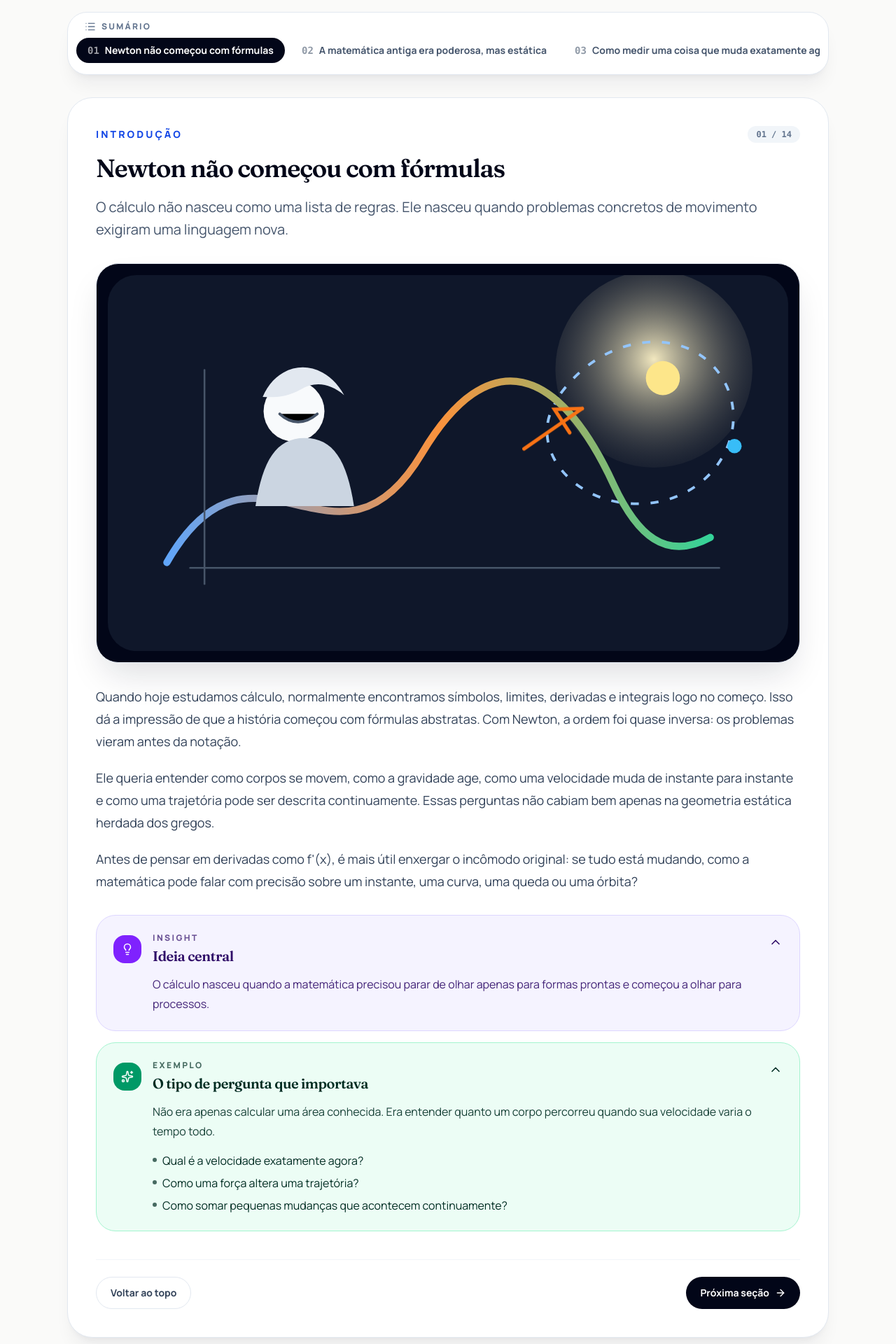
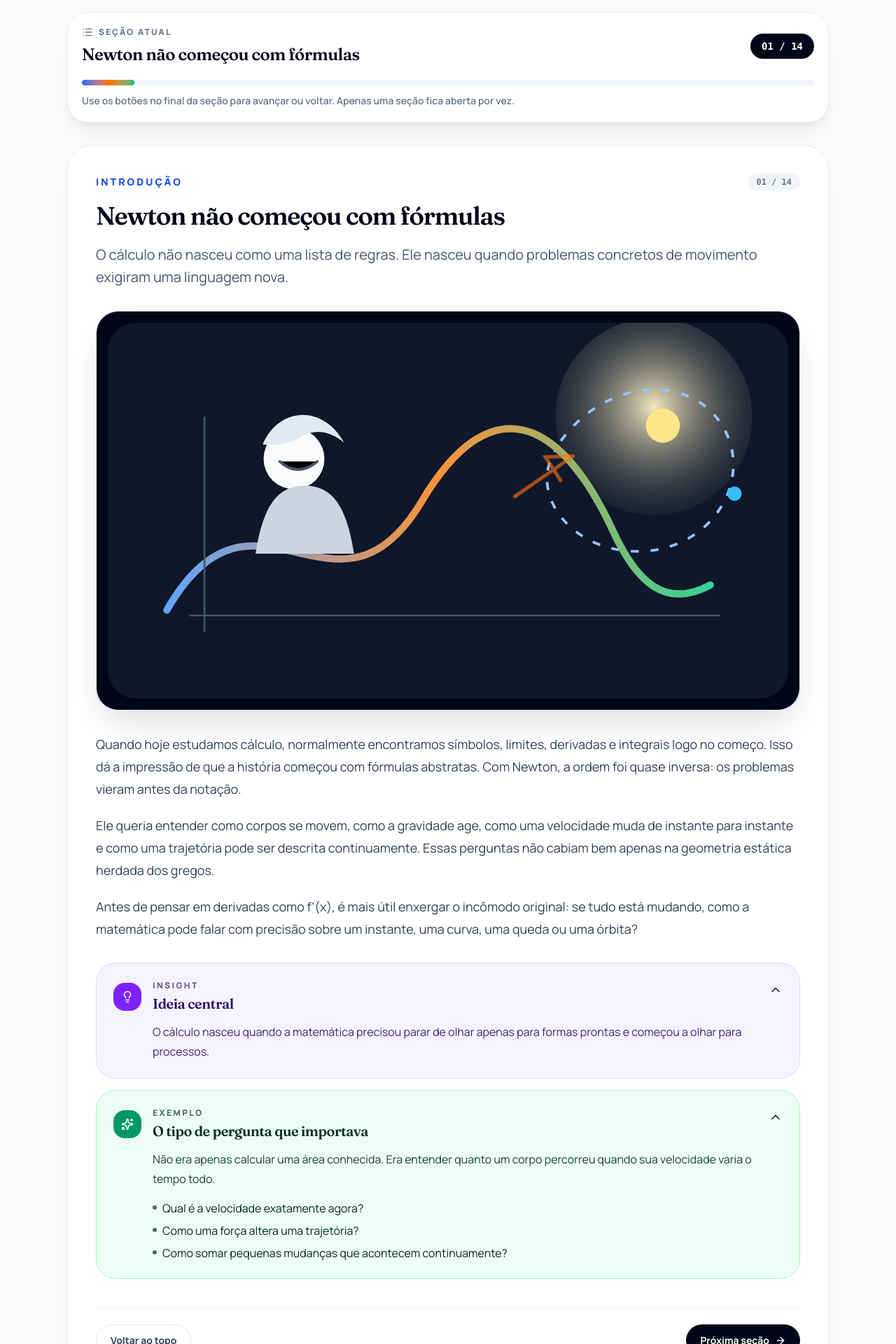
Before and after one commit to matheusz-nied/Orbitarium, a React (Vite) app: page /aula/newton-calculo in a window 1280 px wide. Shown: the part 740-2660 px from the top of the page at 70% size. Built offline with nearby package versions, Linux system fonts and the light colour scheme.

Commit message:
refactor: replace auto-scrolling intersection observer with manual state-based section navigation in LessonPage

```diff
--- a/src/pages/LessonPage.tsx
+++ b/src/pages/LessonPage.tsx
@@ -1,6 +1,6 @@
 import { motion } from "motion/react";
 import { ArrowRight, ChevronLeft, Home, List } from "lucide-react";
-import { useEffect, useMemo, useState } from "react";
+import { useEffect, useState } from "react";
 import { Link, useParams } from "react-router-dom";
 import { InfoBox } from "../components/InfoBox";
 import {
@@ -23,42 +23,29 @@ import type { LessonContent, LessonSection } from "../types/content";
 export function LessonPage() {
   const { contentId } = useParams();
   const content = contentId ? getContentById(contentId) : undefined;
-  const [activeSection, setActiveSection] = useState<string | undefined>(
-    content?.sections[0]?.id,
-  );
-
-  const sectionIds = useMemo(() => content?.sections.map((section) => section.id) ?? [], [content]);
+  const [activeSectionIndex, setActiveSectionIndex] = useState(0);
 
   useEffect(() => {
-    if (!sectionIds.length) {
+    setActiveSectionIndex(0);
+    window.requestAnimationFrame(() => {
+      window.scrollTo({ top: 0, behavior: "auto" });
+    });
+  }, [content?.id]);
+
+  const moveToSection = (sectionIndex: number) => {
+    if (!content) {
       return;
     }
 
-    const observer = new IntersectionObserver(
-      (entries) => {
-        const visible = entries
-          .filter((entry) => entry.isIntersecting)
-          .sort((a, b) => b.intersectionRatio - a.intersectionRatio)[0];
-
-        if (visible?.target.id) {
-          setActiveSection(visible.target.id);
-        }
-      },
-      {
-        rootMargin: "-18% 0px -62% 0px",
-        threshold: [0.1, 0.25, 0.5],
-      },
-    );
-
-    sectionIds.forEach((id) => {
-      const element = document.getElementById(id);
-      if (element) {
-        observer.observe(element);
-      }
+    const nextIndex = Math.min(Math.max(sectionIndex, 0), content.sections.length - 1);
+    setActiveSectionIndex(nextIndex);
+    window.requestAnimationFrame(() => {
+      document.getElementById("lesson-stage")?.scrollIntoView({
+        behavior: "smooth",
+        block: "start",
+      });
     });
-
-    return () => observer.disconnect();
-  }, [sectionIds]);
+  };
 
   if (!content) {
     return (
@@ -84,6 +71,10 @@ export function LessonPage() {
   const secondaryCategory = content.secondaryCategoryId
     ? getCategoryById(content.secondaryCategoryId)
     : undefined;
+  const activeSection = content.sections[activeSectionIndex] ?? content.sections[0];
+  const previousSection = content.sections[activeSectionIndex - 1];
+  const nextSection = content.sections[activeSectionIndex + 1];
+  const progressPercentage = ((activeSectionIndex + 1) / content.sections.length) * 100;
 
   return (
     <>
@@ -153,45 +144,49 @@ export function LessonPage() {
           </div>
         </header>
 
-        <div className="mx-auto max-w-6xl px-4 py-8 sm:px-6 lg:px-8">
+        <div className="mx-auto max-w-6xl px-4 py-8 sm:px-6 lg:px-8" id="lesson-stage">
           <aside className="mb-8">
-            <div className="rounded-[1.75rem] border border-slate-200 bg-white p-3 shadow-xl shadow-slate-900/5">
-              <div className="mb-2 flex items-center gap-2 px-3 text-xs font-black uppercase tracking-[0.18em] text-slate-500">
-                <List size={16} aria-hidden="true" />
-                Sumário
+            <div className="rounded-[1.75rem] border border-slate-200 bg-white p-5 shadow-xl shadow-slate-900/5">
+              <div className="flex flex-col gap-4 sm:flex-row sm:items-center sm:justify-between">
+                <div>
+                  <div className="flex items-center gap-2 text-xs font-black uppercase tracking-[0.18em] text-slate-500">
+                    <List size={16} aria-hidden="true" />
+                    Seção atual
+                  </div>
+                  <h2 className="mt-2 font-display text-2xl font-semibold tracking-tight text-slate-950">
+                    {activeSection.title}
+                  </h2>
+                </div>
+                <span className="rounded-full bg-slate-950 px-4 py-2 font-mono text-sm font-black text-white">
+                  {String(activeSectionIndex + 1).padStart(2, "0")} /{" "}
+                  {String(content.sections.length).padStart(2, "0")}
+                </span>
               </div>
-              <nav className="flex gap-2 overflow-x-auto pb-1" aria-label="Seções da aula">
-                {content.sections.map((section, index) => (
-                  <a
-                    className={[
-                      "shrink-0 rounded-full px-4 py-2 text-sm font-bold transition",
-                      activeSection === section.id
-                        ? "bg-slate-950 text-white"
-                        : "text-slate-600 hover:bg-slate-50 hover:text-slate-950",
-                    ].join(" ")}
-                    href={`#${section.id}`}
-                    key={section.id}
-                  >
-                    <span className="mr-2 font-mono opacity-60">{String(index + 1).padStart(2, "0")}</span>
-                    {section.title}
-                  </a>
-                ))}
-              </nav>
+              <div className="mt-5 h-2 overflow-hidden rounded-full bg-slate-100" aria-hidden="true">
+                <div
+                  className="h-full rounded-full bg-gradient-to-r from-blue-600 via-orange-500 to-emerald-500 transition-[width] duration-300"
+                  style={{ width: `${progressPercentage}%` }}
+                />
+              </div>
+              <p className="mt-3 text-sm font-semibold text-slate-500">
+                Use os botões no final da seção para avançar ou voltar. Apenas uma seção fica
+                aberta por vez.
+              </p>
             </div>
           </aside>
 
           <div className="grid gap-10">
-            {content.sections.map((section, index) => (
-              <LessonSectionView
-                content={content}
-                index={index}
-                key={section.id}
-                section={section}
-                totalSections={content.sections.length}
-                previousSection={content.sections[index - 1]}
-                nextSection={content.sections[index + 1]}
-              />
-            ))}
+            <LessonSectionView
+              content={content}
+              index={activeSectionIndex}
+              key={activeSection.id}
+              section={activeSection}
+              totalSections={content.sections.length}
+              previousSection={previousSection}
+              nextSection={nextSection}
+              onNext={() => moveToSection(activeSectionIndex + 1)}
+              onPrevious={() => moveToSection(activeSectionIndex - 1)}
+            />
           </div>
         </div>
       </article>
@@ -206,6 +201,8 @@ interface LessonSectionViewProps {
   totalSections: number;
   previousSection?: LessonSection;
   nextSection?: LessonSection;
+  onPrevious: () => void;
+  onNext: () => void;
 }
 
 function LessonSectionView({
@@ -215,6 +212,8 @@ function LessonSectionView({
   totalSections,
   previousSection,
   nextSection,
+  onPrevious,
+  onNext,
 }: LessonSectionViewProps) {
   return (
     <motion.section
@@ -263,12 +262,13 @@ function LessonSectionView({
 
       <div className="mt-10 flex flex-col justify-between gap-3 border-t border-slate-100 pt-6 sm:flex-row">
         {previousSection ? (
-          <a
+          <button
             className="inline-flex items-center justify-center rounded-full border border-slate-200 px-5 py-3 text-sm font-bold text-slate-700 transition hover:border-slate-300 hover:bg-slate-50"
-            href={`#${previousSection.id}`}
+            type="button"
+            onClick={onPrevious}
           >
             Seção anterior
-          </a>
+          </button>
         ) : (
           <a
             className="inline-flex items-center justify-center rounded-full border border-slate-200 px-5 py-3 text-sm font-bold text-slate-700 transition hover:border-slate-300 hover:bg-slate-50"
@@ -279,13 +279,14 @@ function LessonSectionView({
         )}
 
         {nextSection ? (
-          <a
+          <button
             className="inline-flex items-center justify-center gap-2 rounded-full bg-slate-950 px-5 py-3 text-sm font-bold text-white transition hover:bg-slate-800"
-            href={`#${nextSection.id}`}
+            type="button"
+            onClick={onNext}
           >
             Próxima seção
             <ArrowRight size={16} aria-hidden="true" />
-          </a>
+          </button>
         ) : (
           <a
             className="inline-flex items-center justify-center gap-2 rounded-full bg-slate-950 px-5 py-3 text-sm font-bold text-white transition hover:bg-slate-800"
```
